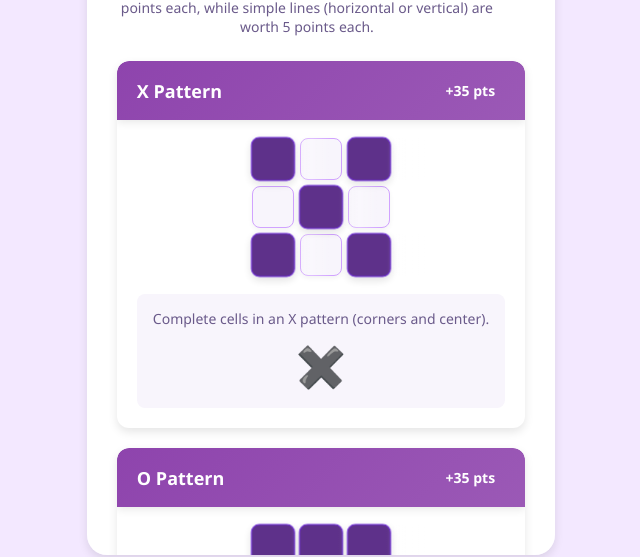
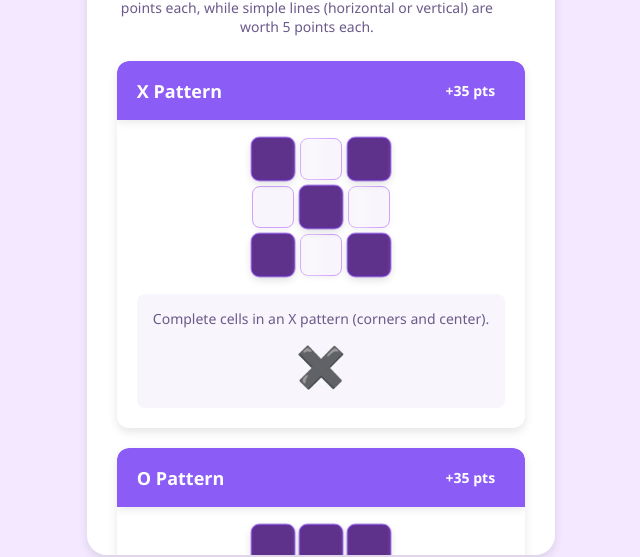
Before and after one commit to tlycody/ECM2434_v2, a React (Create React App) app in the folder bingo-frontend/: page /patterns in a window 1280 px wide. Shown: the part 195-752 px from the top of the page, without its empty margins (319-959 px from the left). Built offline with nearby package versions, Linux system fonts and the light colour scheme; no server answers.

Commit message:
pattern vision updated

```diff
--- a/bingo-frontend/src/components/PatternVisualizer.css
+++ b/bingo-frontend/src/components/PatternVisualizer.css
@@ -47,8 +47,8 @@
 
 .pattern-header {
   padding: 20px;
-  background: linear-gradient(135deg, #8E44AD, #9B59B6);
   color: white;
+  background: #5E318A;
   display: flex;
   justify-content: space-between;
   align-items: center;
@@ -59,6 +59,7 @@
   margin: 0;
   font-weight: 600;
   font-size: 22px;
+  color: white;
 }
 
 .pattern-close {
@@ -198,7 +199,7 @@
 .pattern-list h3 {
   margin-top: 0;
   margin-bottom: 15px;
-  color: #4C3B6D;
+  color: #5E318A;
   font-size: 18px;
   font-weight: 600;
 }
@@ -271,7 +272,7 @@
 
 .pattern-name {
   font-weight: 500;
-  color: #4C3B6D;
+  color: #5E318A;
   margin-bottom: 5px;
 }
 
```
